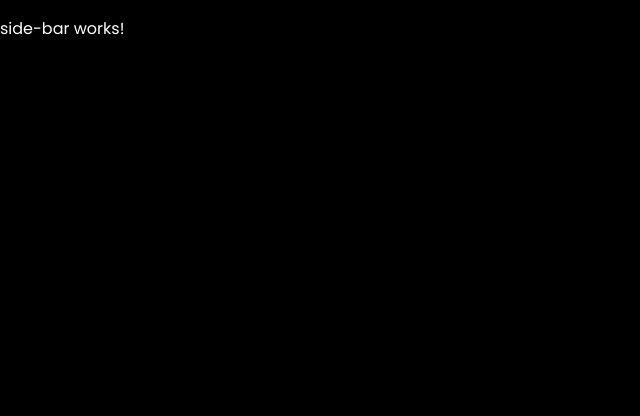
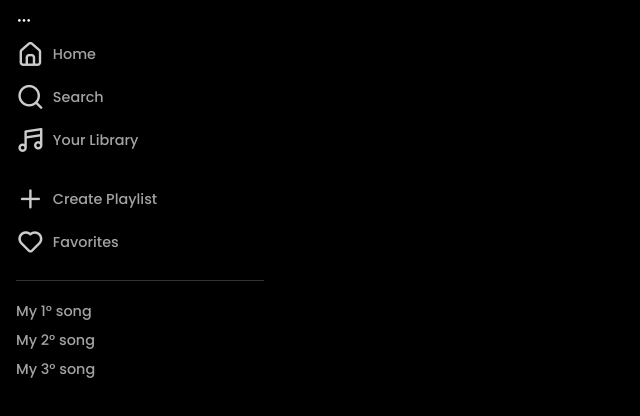
Before and after one commit to nestorlls/Musify, an Angular app: page / in a window 1280 px wide. Shown: the top 416 px of the page, without its empty margins (0-640 px from the left). Built offline with nearby package versions, Linux system fonts and the light colour scheme.

Commit message:
[ADD] app-side-bar component

```diff
--- a/src/app/shared/components/side-bar/side-bar.component.css
+++ b/src/app/shared/components/side-bar/side-bar.component.css
@@ -0,0 +1,49 @@
+.side-bar {
+  width: 15.5rem;
+  height: 100vh;
+  position: fixed;
+  top: 0;
+  left: 0;
+  padding: 0.5rem 1rem;
+}
+
+.side-bar__list {
+  list-style: none;
+  padding: 0;
+  margin: 0;
+  opacity: 0.8;
+}
+
+.side-bar__list .list-label {
+  font-size: 90%;
+  font-weight: 500;
+}
+
+.side-bar__list .list-wrapper-item {
+  font-size: var(--font-size-1);
+  font-weight: 500;
+  display: flex;
+  align-items: center;
+  align-content: center;
+}
+
+.side-bar__list .list-wrapper-item .uil {
+  font-size: var(--font-size-3);
+  padding-right: 0.5rem;
+}
+
+.side-bar__separator {
+  margin: 1rem 0;
+}
+
+.side-bar__separator.line-separator {
+  border-bottom: solid 1px var(--color-2);
+}
+
+.side-bar__list.list-three .list-wrapper-item {
+  padding: 0.25rem 0;
+}
+
+.side-bar__list li {
+  cursor: pointer;
+}
--- a/src/app/shared/components/side-bar/side-bar.component.html
+++ b/src/app/shared/components/side-bar/side-bar.component.html
@@ -1 +1,28 @@
-<p>side-bar works!</p>
+<div class="side-bar">
+  <div><i class="uil uil-ellipsis-h"></i></div>
+  <ul class="side-bar__list list-one">
+    <li *ngFor="let item of mainMenu.defaultOptions">
+      <div class="list-wrapper-item">
+        <i [ngClass]="['uil', item.icon]"></i>
+        <span class="side-bar__list list-label">{{ item.name }}</span>
+      </div>
+    </li>
+  </ul>
+  <div class="side-bar__separator"></div>
+  <ul class="side-bar__list list-two">
+    <li *ngFor="let item of mainMenu.accessLink">
+      <div class="list-wrapper-item">
+        <i [ngClass]="['uil', item.icon]"></i>
+        <span class="side-bar__list list-label">{{ item.name }}</span>
+      </div>
+    </li>
+  </ul>
+  <div class="side-bar__separator line-separator"></div>
+  <ul class="side-bar__list list-three">
+    <li *ngFor="let item of customOptions">
+      <div class="list-wrapper-item">
+        <span class="side-bar__list list-label">{{ item.name }}</span>
+      </div>
+    </li>
+  </ul>
+</div>
--- a/src/app/shared/components/side-bar/side-bar.component.ts
+++ b/src/app/shared/components/side-bar/side-bar.component.ts
@@ -3,8 +3,62 @@
 @Component({
   selector: 'app-side-bar',
   templateUrl: './side-bar.component.html',
-  styleUrls: ['./side-bar.component.css']
+  styleUrls: ['./side-bar.component.css'],
 })
 export class SideBarComponent {
+  mainMenu: {
+    defaultOptions: any[];
+    accessLink: any[];
+  } = {
+    defaultOptions: [],
+    accessLink: [],
+  };
 
+  customOptions: any[] = [];
+
+  ngOnInit() {
+    this.mainMenu.defaultOptions = [
+      {
+        name: 'Home',
+        icon: 'uil uil-estate',
+        router: ['/'],
+      },
+      {
+        name: 'Search',
+        icon: 'uil uil-search',
+        router: ['/search'],
+      },
+      {
+        name: 'Your Library',
+        icon: 'uil uil-music',
+        router: ['/library'],
+      },
+    ];
+
+    this.mainMenu.accessLink = [
+      {
+        name: 'Create Playlist',
+        icon: 'uil uil-plus',
+      },
+      {
+        name: 'Favorites',
+        icon: 'uil uil-heart',
+      },
+    ];
+
+    this.customOptions = [
+      {
+        name: 'My 1° song',
+        router: ['/'],
+      },
+      {
+        name: 'My 2° song',
+        router: ['/'],
+      },
+      {
+        name: 'My 3° song',
+        router: ['/'],
+      },
+    ];
+  }
 }
```
